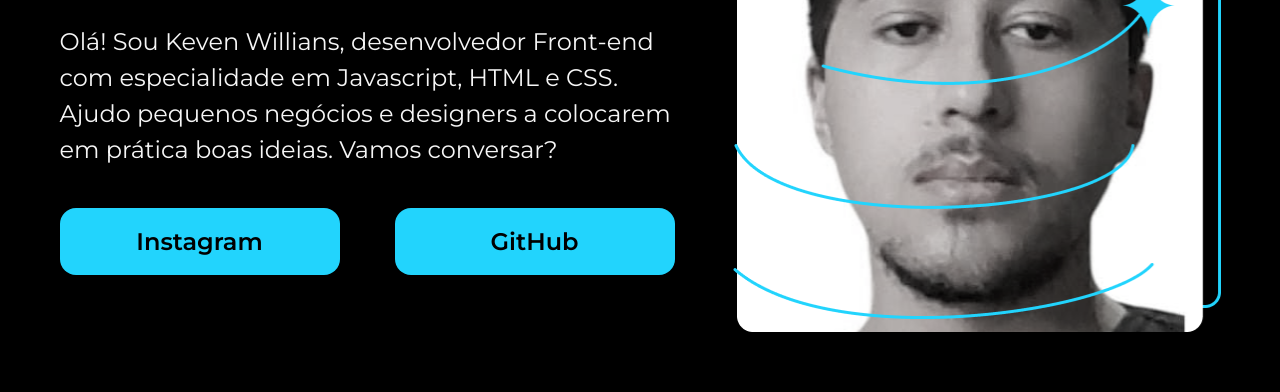
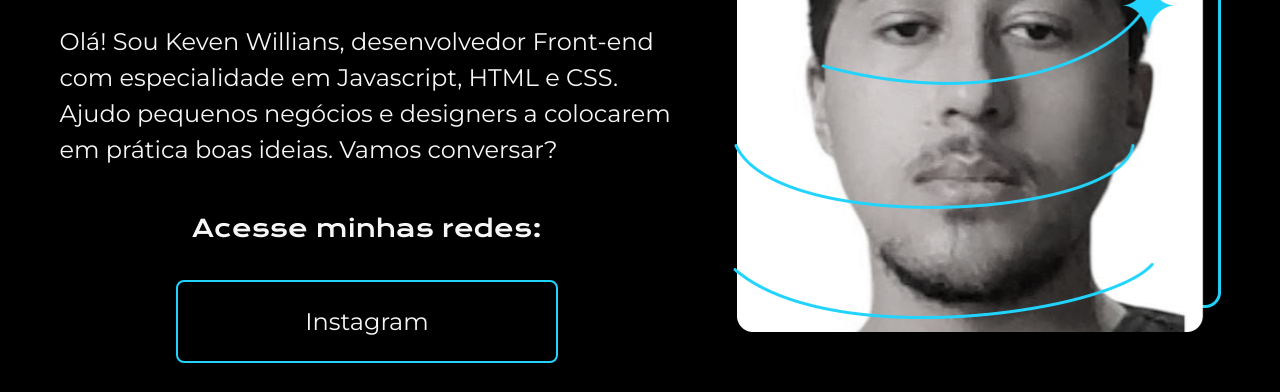
Before and after one commit to kevenscharttz/Portfolio, a plain HTML site: page index.html in a window 1280 px wide. Shown: the part 375-767 px from the top of the page. Drawn offline with nearby package versions, Linux system fonts and the light colour scheme.

Commit message:
Alterado botões para mudanças futuras no portfólio

```diff
--- a/index.html
+++ b/index.html
@@ -24,8 +24,10 @@
             <p class="main__content__text">Olá! Sou Keven Willians, desenvolvedor Front-end com especialidade em Javascript, HTML e CSS. Ajudo pequenos negócios e designers a colocarem em prática boas ideias. Vamos conversar?</p>
 
             <div class="buttons">
+                <h2 class="buttons__subtitle">Acesse minhas redes:</h2>
                 <a class="buttons__link" href="https://www.instagram.com/keven_scha/" target="_blank">Instagram</a>
                 <a class="buttons__link" href="https://github.com/kevenscharttz" target="_blank">GitHub</a>
+                <a class="buttons__link" href="https://www.linkedin.com/in/kevenscharttz/" target="_blank">Linkedin</a>
             </div>
         </section>
         <img src="./src/img/foto-perfil.png" alt="Foto de perfil de Keven Willians" class="foto-perfil">
--- a/src/style/style.css
+++ b/src/style/style.css
@@ -33,7 +33,6 @@ body {
     align-items: center;
     height: 100vh;
     width: 100%;
-    flex-wrap: wrap;
 }
 
 .main__content {
@@ -60,22 +59,39 @@ body {
     font-family: var(--font-text);
 }
 
-.buttons{
+.buttons {
     display: flex;
     justify-content: space-between;
+    flex-direction: column;
+    align-items: center;
+    gap: 32px;
 }
 
-.buttons__link{
-    background-color: var(--button-color);
-    width: 280px;
+.buttons__subtitle {
+    font-family: var(--font-subtitle);
+    font-size: 24px;
+    line-height: 40px;
+}
+
+.buttons__link {
+    width: 378px;
     text-align: center;
-    border-radius: 16px;
+    border-radius: 8px;
     font-size: 24px;
-    font-weight: 600;
-    padding: 21.5px 0;
+    font-weight: 400;
+    line-height: 36px;
+    padding: 21.5px 0px;
     text-decoration: none;
+
+    border: var(--contrast-color) solid 2px;
     color: var(--button-text-color);
     font-family: 'Montserrat', sans-serif;
+}
+
+.buttons__link:hover {
+    background-color: var(--button-color-hover);
+    color: var(--button-text-color-hover);
+    transition: 0.5s;
 }
 
 .foto-perfil {
--- a/src/style/vars.css
+++ b/src/style/vars.css
@@ -1,14 +1,17 @@
 :root {
     /* Document Colors */
     --bg-color: #000000;
+    --bg-color-footer: #22D4FD;
     --text-color: #F6F6F6;
     --contrast-color: #22D4FD;
 
     --button-color: #22D4FD;
-    --button-color-hover: #1b9ebb;
-    --button-text-color: #000000;
+    --button-color-hover: #f0f0f0;
+    --button-text-color: #f6f6f6;
+    --button-text-color-hover: #000000;
 
     /* Fonts */
     --font-title: 'Krona One', sans-serif;
+    --font-subtitle: 'Krona One', sans-serif;
     --font-text: 'Montserrat', sans-serif;
 }
```
